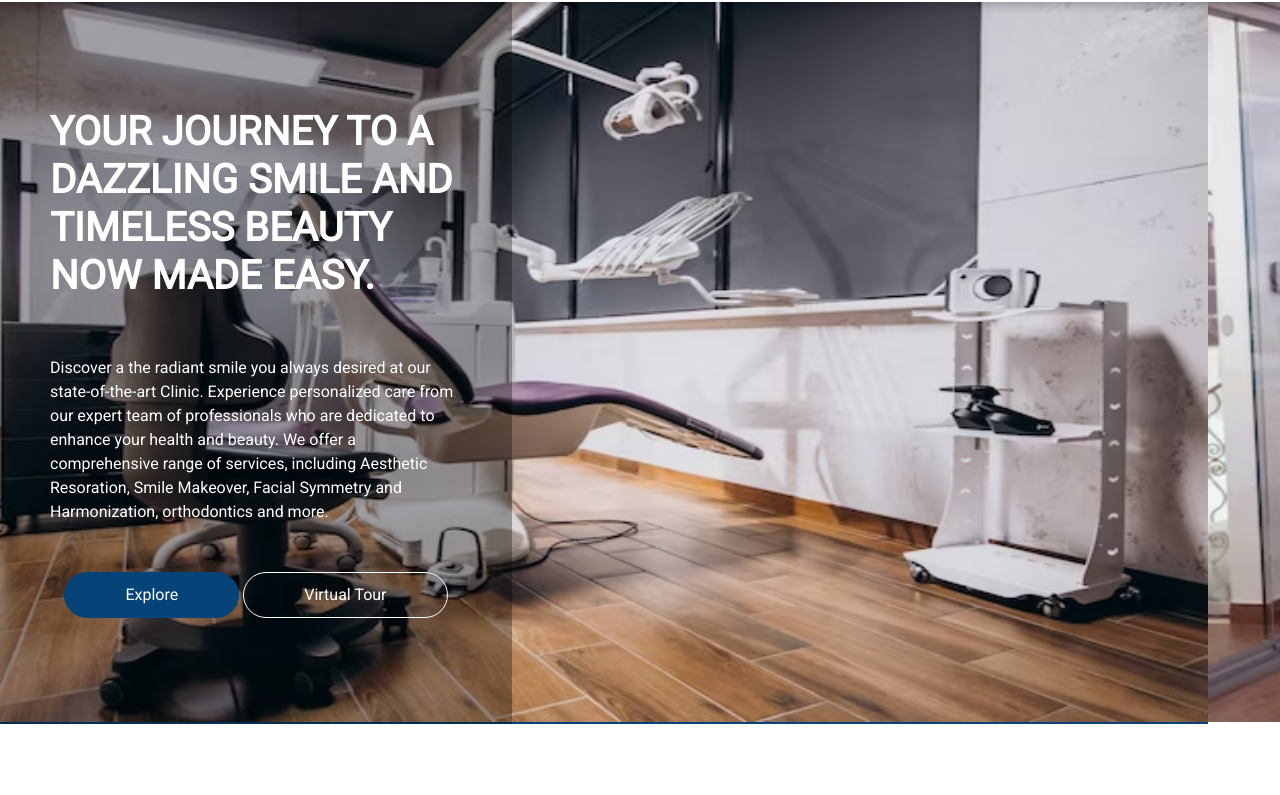
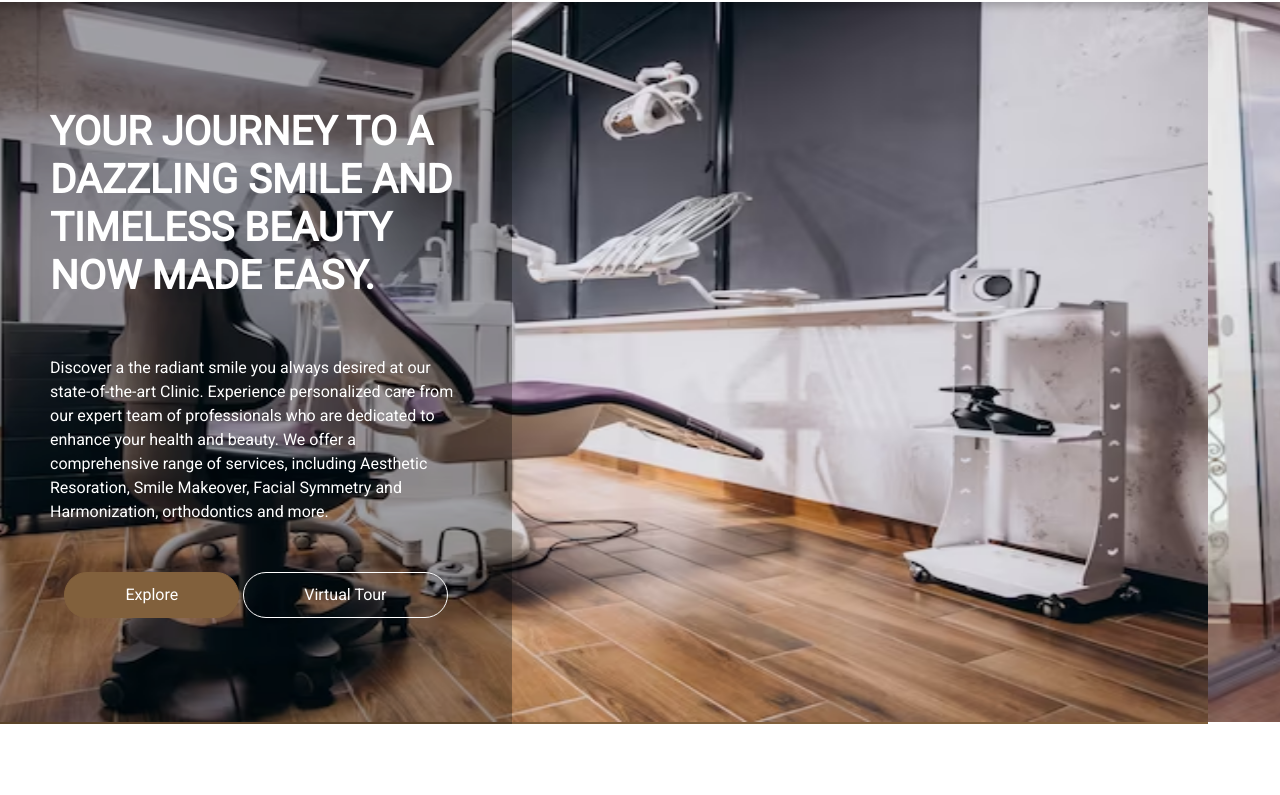
Before and after one commit to shaikhabdulsamad/mediverse-clinic, a plain HTML site: page index.html in a window 1280 px wide. Shown: the part 124-919 px from the top of the page. Drawn offline with nearby package versions, Linux system fonts and the light colour scheme; some packages are replaced by stand-ins of ours; a script that the page names is missing.

Commit message:
color editing

```diff
--- a/css/style.css
+++ b/css/style.css
@@ -2,7 +2,8 @@
     /* --golden:rgb(203,161,53); */
     /* --golden: rgb(0,188,212); */
     /* --golden: rgb(12,117,251); */
-    --golden: rgb(6,67,121);
+    --golden: #81603c;
+    /* --golden: #9f8256; */
     --black: #1C1C1C;
     --black2: #3B3B3B;
     --white: white;
```
